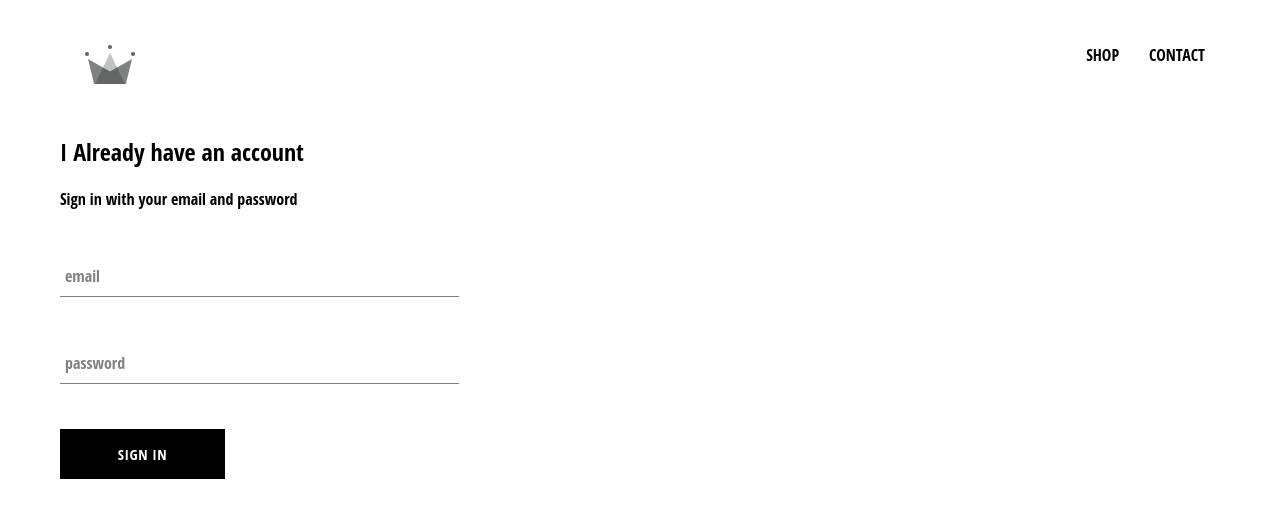
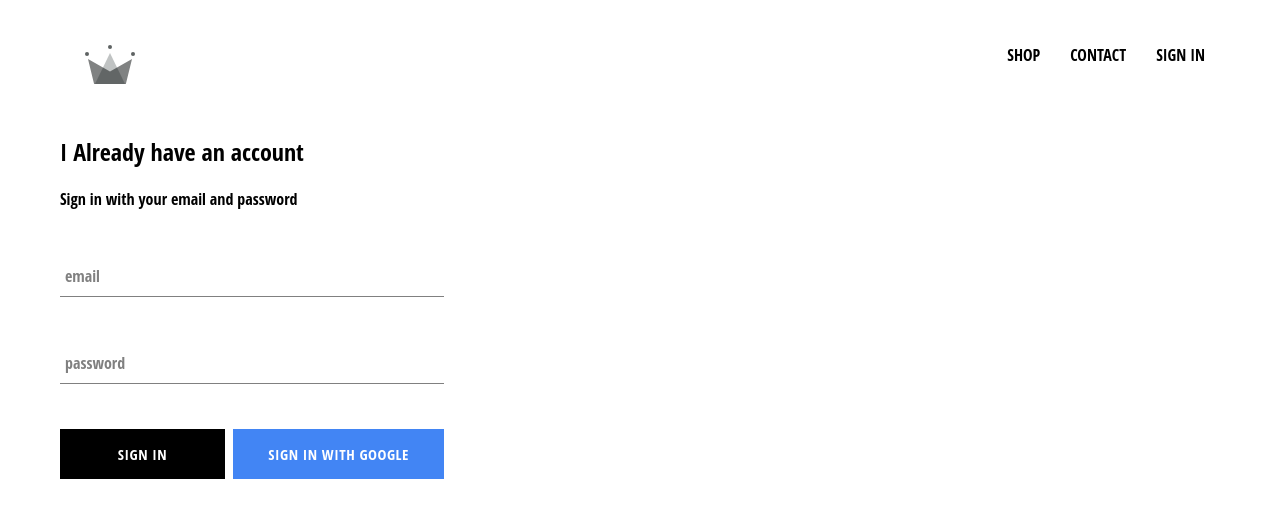
Before and after one commit to bhargavimalasani/classic-closet, a React (Create React App) app: page /signin in a window 1280 px wide. Shown: the top 518 px of the page. Built offline with nearby package versions, Linux system fonts and the light colour scheme; no server answers.

Commit message:
integrated firebase into application

```diff
--- a/package.json
+++ b/package.json
@@ -6,6 +6,7 @@
     "@testing-library/jest-dom": "^4.2.4",
     "@testing-library/react": "^9.5.0",
     "@testing-library/user-event": "^7.2.1",
+    "firebase": "^7.18.0",
     "node-sass": "^4.14.1",
     "react": "^16.13.1",
     "react-dom": "^16.13.1",
--- a/src/App.css
+++ b/src/App.css
@@ -7,3 +7,7 @@
   text-decoration: none;
   color: black;
 }
+
+*{
+  box-sizing: border-box;
+}
--- a/src/App.js
+++ b/src/App.js
@@ -3,20 +3,45 @@
 import ShopPage from './pages/shop/shop.component';
 import SignInAndSignUp from './pages/sign-in-and sign-up/sign-in-and sign-up.component';
 import './App.css';
+import {auth} from './firebase/firebase.utils';
 import {Switch, Route} from 'react-router-dom';
 import Header from './components/header/header.component';
 
-function App() {
-  return (
+class App extends React.Component {
+
+  constructor(){
+    super();
+
+    this.state={
+      currentUser: null
+    }
+  }
+  unsubscribeFromAuth = null;
+
+
+  componentDidMount(){
+      this.unsubscribeFromAuth = auth.onAuthStateChanged(user => {
+         this.setState({currentUser: user})
+         console.log(user);
+      })
+  }
+
+  componentWillUnmount(){
+    this.unsubscribeFromAuth();
+  }
+
+  render (){
+    return(
       <div>
-    <Header />
+      <Header currentUser={this.state.currentUser}/>
       <Switch>
         <Route exact path='/' component={HomePage} />
         <Route exact path='/shop' component={ShopPage} />
         <Route exact path='/signin' component={SignInAndSignUp} />
        </Switch>
       </div>
-  );
+    )
+  };
 }
 
 export default App;
--- a/src/components/custom-button/custom-button.component.jsx
+++ b/src/components/custom-button/custom-button.component.jsx
@@ -1,8 +1,9 @@
 import React from 'react';
 import './custom-button.styles.scss';
 
-const CustomButton = ({children, ...otherProps}) => (
-    <button className='custom-button' {...otherProps}>
+const CustomButton = ({children,isGoogleSignIn, ...otherProps}) => (
+    <button
+    className={`${isGoogleSignIn? 'google-sign-in':''} custom-button`} {...otherProps}>
         {children}
     </button>
 )
--- a/src/components/custom-button/custom-button.styles.scss
+++ b/src/components/custom-button/custom-button.styles.scss
@@ -19,4 +19,14 @@
       color: black;
       border: 1px solid black;
     }
+    &.google-sign-in{
+      background-color: #4285f4;
+      color: #fff;
+
+        &:hover{
+            background-color: #357ae8;
+            border: none;
+
+      }
+    }
   }
--- a/src/components/header/header.component.jsx
+++ b/src/components/header/header.component.jsx
@@ -2,8 +2,9 @@
 import {Link} from 'react-router-dom';
 import {ReactComponent as Logo} from '../../assets/crown.svg';
 import './header.styles.scss';
+import {auth} from '../../firebase/firebase.utils';
 
-const Header = () =>(
+const Header = ({currentUser}) =>(
     <div className='header'>
         <Link className='logo-container' to='/'>
             <Logo className='logo'/>
@@ -15,6 +16,14 @@
         <Link className='option' to='/contact'>
             CONTACT
         </Link>
+        {
+            currentUser?
+            <div className='option'
+            onClick={()=>auth.signOut()}>
+            SIGN OUT
+            </div>:
+            <Link className='option' to='/signin'>SIGN IN</Link>
+        }
         </div>
     </div>
 )
--- a/src/components/sign-in/sign-in.component.jsx
+++ b/src/components/sign-in/sign-in.component.jsx
@@ -1,6 +1,7 @@
 import React from 'react';
 import FormInput from '../form-input/form-input.component';
 import CustomButton from '../custom-button/custom-button.component';
+import {signInWithGoogle} from '../../firebase/firebase.utils';
 import './sign-in.styles.scss';
 
 class SignIn extends React.Component{
@@ -41,13 +42,19 @@
                             type='password'
                             name='password'
                             label='password'
-                            ohandleChange={this.handleChange}
+                            handleChange={this.handleChange}
                             value={this.state.password}
                         required />
+                        <div className='buttons'>
+                            <CustomButton type="submit">
+                                Sign In
+                            </CustomButton>
+                            <CustomButton onClick={signInWithGoogle} isGoogleSignIn>
+                            {''}
+                                Sign In with Google{''}
+                            </CustomButton>
+                        </div>
 
-                         <CustomButton type="submit">
-                            Sign In
-                         </CustomButton>
                     </form>
 
                 </div>
--- a/src/components/sign-in/sign-in.styles.scss
+++ b/src/components/sign-in/sign-in.styles.scss
@@ -4,6 +4,10 @@
     flex-direction: column;
 
     .title{
-        margin: 10px 0;;
+        margin: 10px 0;
+    }
+    .buttons{
+        display: flex;
+        justify-content: space-between;
     }
 }
--- /dev/null
+++ b/src/firebase/firebase.utils.js
@@ -0,0 +1,25 @@
+import firebase from 'firebase/app';
+import 'firebase/firestore';
+import 'firebase/auth';
+
+const config = {
+    apiKey: "AIzaSyC0EE2VuG8nG3km55c4ULvIY0sVObpQmdY",
+    authDomain: "closet-db.firebaseapp.com",
+    databaseURL: "https://closet-db.firebaseio.com",
+    projectId: "closet-db",
+    storageBucket: "closet-db.appspot.com",
+    messagingSenderId: "1029846690059",
+    appId: "1:1029846690059:web:694418e4e5d72a310f9a0e",
+    measurementId: "G-1ZEDNFHPLX"
+  };
+
+  firebase.initializeApp(config);
+
+  export const auth = firebase.auth();
+  export const firestore = firebase.firestore();
+
+  const provider = new firebase.auth.GoogleAuthProvider();
+  provider.setCustomParameters({prompt:'select_account'});
+  export const signInWithGoogle = () => auth.signInWithPopup(provider);
+
+  export default firebase;
```
Also changed, not shown: 1 other file (tests, documents, lock files or other folders). Lines whose indentation alone changed are shown as unchanged.
